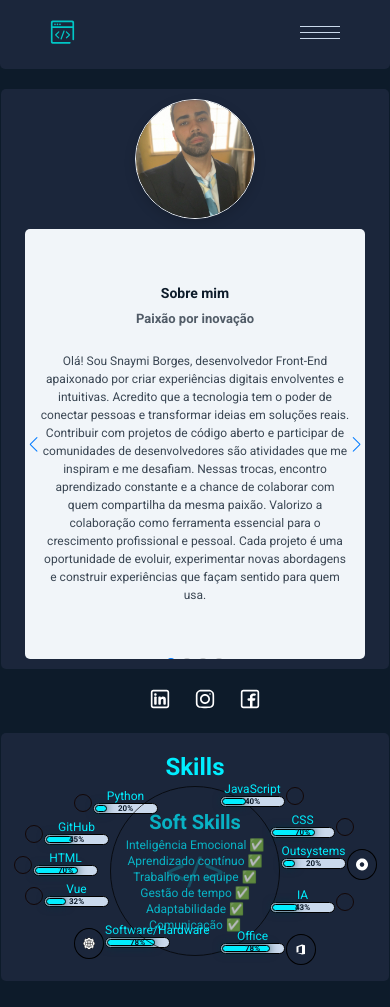
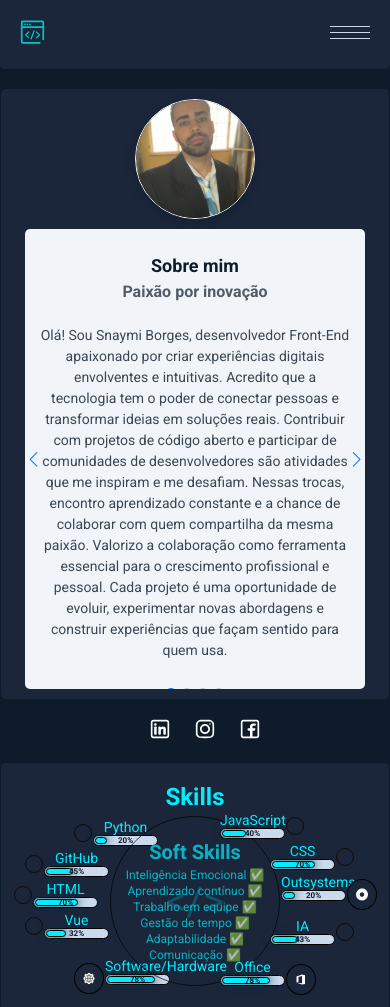
Before and after one commit to Snaymi/Curriculum, a plain HTML site: page index.html in a window 390 px wide. Shown: the top 1007 px of the page. Drawn offline with nearby package versions, Linux system fonts and the light colour scheme.

Commit message:
Update style.css

```diff
--- a/css/style.css
+++ b/css/style.css
@@ -36,7 +36,7 @@ body{
     display: flex;
     justify-content: space-between;
     align-items: center;
-    padding: 20px 50px;
+    padding: 20px;
     background-color: var(--secondary-color);
     border-bottom-left-radius: 5px;
     border-bottom-right-radius: 5px;
@@ -685,7 +685,7 @@ body{
         opacity: 1;
     }
     .form-bar .ability{
-        font-size: 12px;
+        font-size: 14px;
     }
     .progress-bar p {
         left: 45px;
@@ -697,20 +697,23 @@ body{
         width: 15px;
         height: 15px;
     }
-    .swiper{
-        height: 300px;
-        max-width: 400px;
+   .swiper{
+        height: 460px;
+        max-width: 340px;
     }
     .box-profile h2{
-        font-size: 16px;
+        font-size: 18px;
         margin-bottom: 10px;
         margin-top: 0;;
     }
     .box-profile h3{
-        font-size: 11px;
+        font-size: 16px;
     }
     .box-profile p{
-        font-size: 9px;
+        font-size: 14px;
+    }
+    .complementary-courses .swiper{
+        height: auto;;
     }
 }
 @media(max-width: 500px){
@@ -749,7 +752,7 @@ body{
     .skill-content:first-child .element:last-child{
             position: relative;
             right: -90px;
-            top: 10px;
+            top: 15px;
     }
     .skill-content:last-child .element:first-child{
         position: relative;
@@ -791,24 +794,8 @@ body{
         margin-left: 1px;
         margin-right:1px;
     }
-
-
      .img-certificate img{
         width: 350px;
     }
-    .swiper{
-        height: 430px;
-        max-width: 340px;
-    }
-    .box-profile h2{
-        font-size: 14px;
-        margin-bottom: 10px;
-        margin-top: 0;;
-    }
-    .box-profile h3{
-        font-size: 13px;
-    }
-    .box-profile p{
-        font-size: 12px;
-    }
+
    }
```
